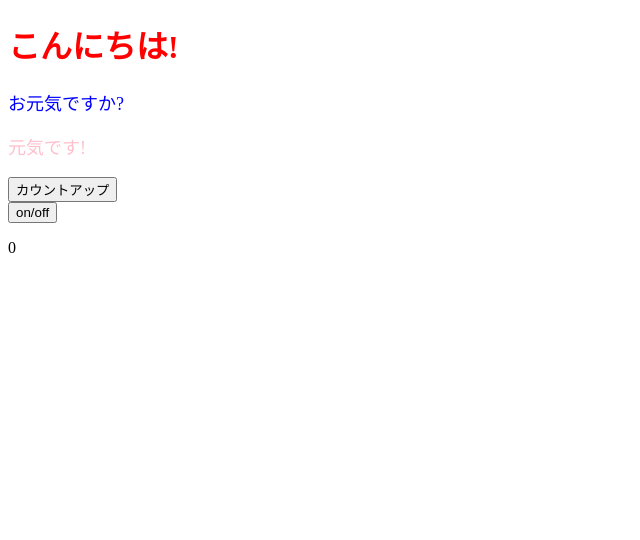
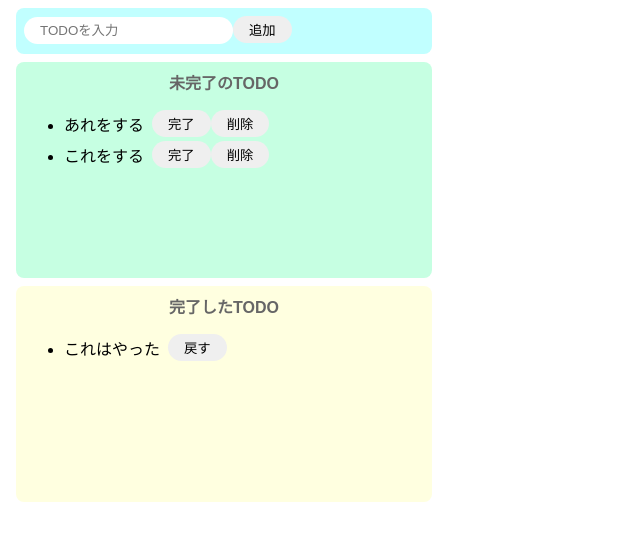
Before and after one commit to fujimoto116/react-test, a React (Create React App) app: page / in a window 1280 px wide. Shown: the top 540 px of the page, without its empty margins (0-640 px from the left). Built offline with nearby package versions, Linux system fonts and the light colour scheme.

Commit message:
JSX構造作成

```diff
--- a/src/App.jsx
+++ b/src/App.jsx
@@ -1,41 +1,37 @@
-import React, { useEffect, useState } from "react";
-import ColorfulMessage from "./components/colorfulMessage";
+import React from "react";
+import "./style.css";
 
-const App = () => {
-  console.log("最初");
-  const [num, setNum] = useState(0);
-  const [faceShowFlag, setFaceShowFlag] = useState(false);
-
-  const onClickCountUp = () => {
-    setNum(num + 1);
-  };
-  const onClickSwitchShowFlag = () => {
-    setFaceShowFlag(!faceShowFlag);
-  };
-
-  useEffect(() => {
-    if (num > 0) {
-      if (num % 3 === 0) {
-        faceShowFlag || setFaceShowFlag(true);
-      } else {
-        faceShowFlag && setFaceShowFlag(false);
-      }
-    }
-    // eslint-disable-next-line react-hooks/exhaustive-deps
-  }, [num]);
-
+export const App = () => {
   return (
     <>
-      <h1 style={{ color: "red" }}>こんにちは!</h1>
-      <ColorfulMessage color="blue">お元気ですか?</ColorfulMessage>
-      <ColorfulMessage color="pink">元気です!</ColorfulMessage>
-      <button onClick={onClickCountUp}>カウントアップ</button>
-      <br />
-      <button onClick={onClickSwitchShowFlag}>on/off</button>
-      <p>{num}</p>
-      {faceShowFlag && <p>(^^)</p>}
+      <div className="input-area">
+        <input placeholder="TODOを入力" />
+        <button>追加</button>
+      </div>
+      <div className="incomplete-area">
+        <p className="title">未完了のTODO</p>
+        <ul>
+          <div className="list-row">
+            <li>あれをする</li>
+            <button>完了</button>
+            <button>削除</button>
+          </div>
+          <div className="list-row">
+            <li>これをする</li>
+            <button>完了</button>
+            <button>削除</button>
+          </div>
+        </ul>
+      </div>
+      <div className="complete-area">
+        <p className="title">完了したTODO</p>
+        <ul>
+          <div className="list-row">
+            <li>これはやった</li>
+            <button>戻す</button>
+          </div>
+        </ul>
+      </div>
     </>
   );
 };
-
-export default App;
--- a/src/components/colorfulMessage.jsx
+++ /dev/null
@@ -1,13 +0,0 @@
-import React from "react";
-
-const ColorfulMessage = (props) => {
-  const { color, children } = props;
-  const contentStyle = {
-    color,
-    fontSize: "18px"
-  };
-
-  return <p style={contentStyle}>{children}</p>;
-};
-
-export default ColorfulMessage;
--- a/src/index.js
+++ b/src/index.js
@@ -1,5 +1,5 @@
 import React from "react";
 import ReactDom from "react-dom";
-import App from "./App";
+import { App } from "./App";
 
 ReactDom.render(<App />, document.getElementById("root"));
--- /dev/null
+++ b/src/style.css
@@ -0,0 +1,66 @@
+body {
+  font-family: sans-serif;
+}
+
+input {
+  border-radius: 16px;
+  border: none;
+  padding: 6px 16px;
+  outline: none;
+}
+
+button {
+  border-radius: 16px;
+  border: none;
+  padding: 4px 16px;
+}
+
+button:hover {
+  background-color: #ff7fff;
+  color: #fff;
+  cursor: pointer;
+}
+
+li {
+  margin-right: 8px;
+}
+
+.input-area {
+  background-color: #c1ffff;
+  width: 400px;
+  height: 30px;
+  border-radius: 8px;
+  padding: 8px;
+  margin: 8px;
+}
+
+.incomplete-area {
+  background-color: #c6ffe2;
+  width: 400px;
+  min-height: 200px;
+  padding: 8px;
+  margin: 8px;
+  border-radius: 8px;
+}
+
+.complete-area {
+  background-color: #ffffe0;
+  width: 400px;
+  min-height: 200px;
+  padding: 8px;
+  margin: 8px;
+  border-radius: 8px;
+}
+
+.title {
+  text-align: center;
+  margin-top: 0;
+  font-weight: bold;
+  color: #666;
+}
+
+.list-row {
+  display: flex;
+  align-items: center;
+  padding-bottom: 4px;
+}
```
Also changed, not shown: package.json (+9 -4 lines).
